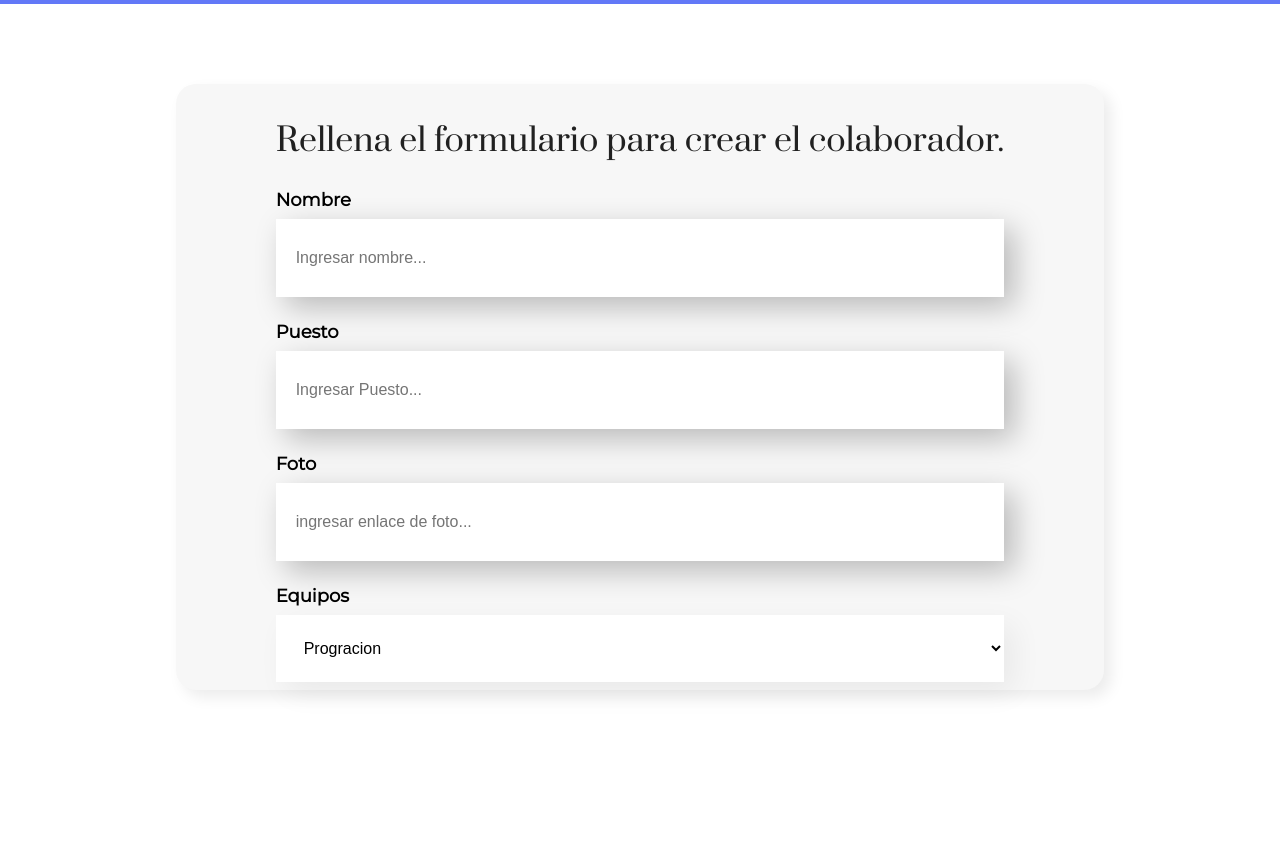
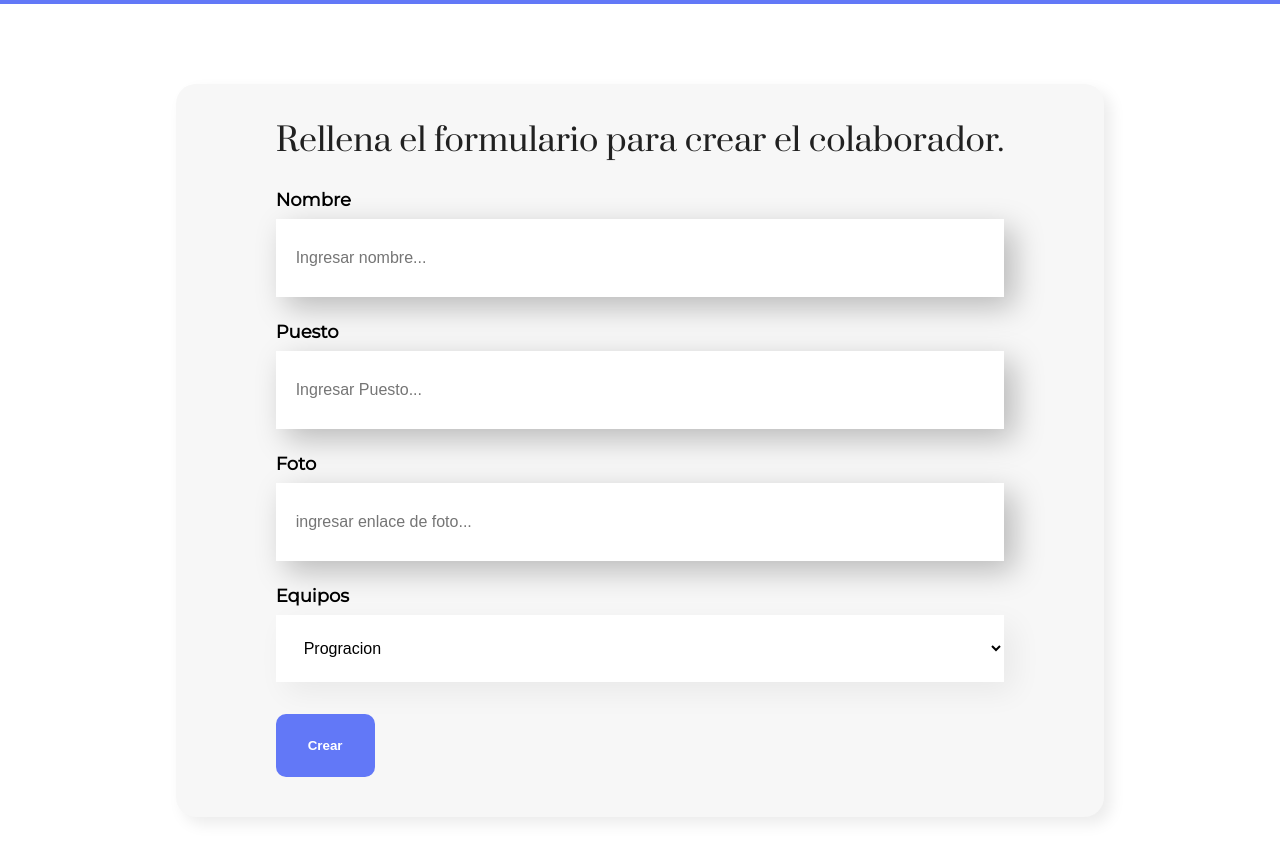
Before and after one commit to diegoalfonsoc18/appReact, a React (Create React App) app: page / in a window 1280 px wide. Shown: the part 496-1355 px from the top of the page. Before the commit the page ends 1266 px from the top, so only its background shows below. Built offline with nearby package versions, Linux system fonts and the light colour scheme.

Commit message:
add button

```diff
--- a/src/componentes/Formulario/Formulario.js
+++ b/src/componentes/Formulario/Formulario.js
@@ -1,15 +1,23 @@
 import "./Formulario.css";
 import CampoTexto from "../CampoTexto";
 import ListaOpciones from "../ListaOpciones";
+import Boton from "../boton";
+
 const Formulario = () => {
+  const ManejarEnvio = (e) => {
+    e.preventDefault();
+    console.log("Manejar envio", e);
+  };
+
   return (
     <section className="formulario">
-      <form>
+      <form onSubmit={ManejarEnvio}>
         <h2>Rellena el formulario para crear el colaborador.</h2>
         <CampoTexto titulo="Nombre" placeholder="Ingresar nombre" />
         <CampoTexto titulo="Puesto" placeholder="Ingresar Puesto" />
         <CampoTexto titulo="Foto" placeholder="ingresar enlace de foto" />
         <ListaOpciones />
+        <Boton>Crear</Boton>
       </form>
     </section>
   );
--- /dev/null
+++ b/src/componentes/boton/Boton.css
@@ -0,0 +1,14 @@
+.boton {
+  background-color: #6278f7;
+  border-radius: 10px;
+  font-weight: 600;
+  font-family: "Monstserrat", sans-serif;
+  padding: 24px 32px;
+  border: none;
+  color: #fff;
+  margin: 32px 0;
+  cursor: pointer;
+}
+.boton:hover {
+  color: #95ffd4;
+}
--- /dev/null
+++ b/src/componentes/boton/index.js
@@ -0,0 +1,7 @@
+import "./Boton.css";
+
+const Boton = (props) => {
+  return <button className="boton">{props.children}</button>;
+};
+
+export default Boton;
```
